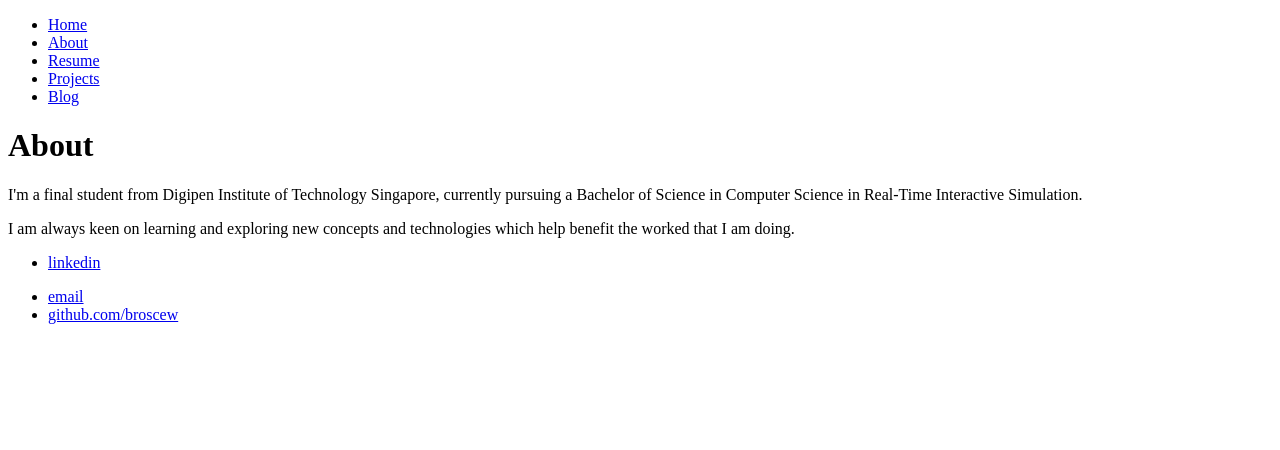
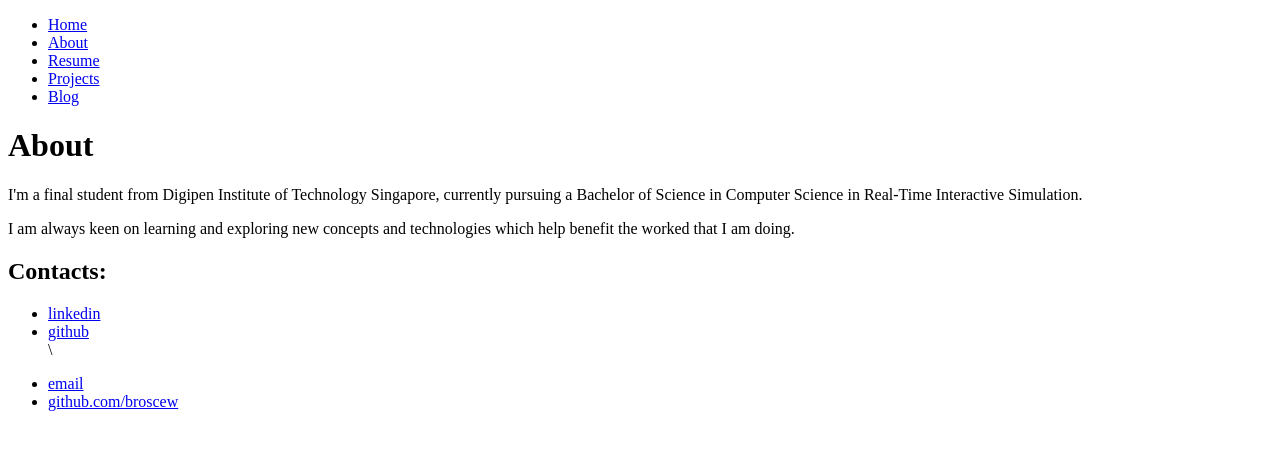
Before and after one commit to broscew/broscew.github.io, a Jekyll site: the page built from about/index.html, in a window 1280 px wide. Shown: the top 450 px of the page. Built offline with Jekyll 4.4.1, drawn with Linux system fonts in a browser that asks for light colours.

Commit message:
update about

```diff
--- a/about/index.html
+++ b/about/index.html
@@ -8,8 +8,9 @@ title: About
         <p>I'm a final student from Digipen Institute of Technology Singapore, currently pursuing a Bachelor of Science in Computer Science in Real-Time Interactive Simulation.</p>
         <p>I am always keen on learning and exploring new concepts and technologies which help benefit the worked that I am doing.</p>
 
-
+        <h2>Contacts:</h2>
         <ul class="contacts">
             <li><a href="https://www.linkedin.com/in/brosnanchia/">linkedin</a></li>
+            <li><a href="https://github.com/broscew">github</a></li>\
         </ul>
 </div>
--- a/css/main.css
+++ b/css/main.css
@@ -1,6 +1,6 @@
 body { margin: 60px auto; width: 70%; color: #ffce00; background-color: #484d5c}
 
-a{ text-decoration: nonecolor: #ffce00;}
+a{ text-decoration: nonecolor: #ffce00; font-size: 1em;}
 a:hover {text-decoration: underline;}
 
 p, ul {font-family:'Cardo', serif; font-size: 1.5em; line-height: 1.4em; color: #c0ccd4;}
```
